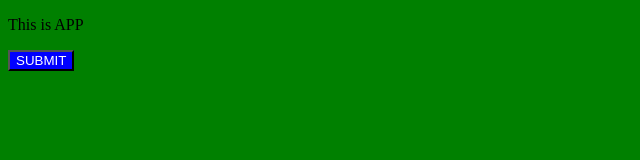
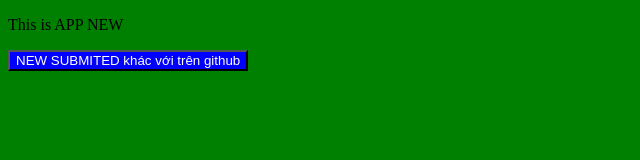
Before and after one commit to tttruong2002/git-tutorial, a plain HTML site: page index.html in a window 1280 px wide. Shown: the whole page, without its empty margins (0-640 px from the left). Drawn offline with Linux system fonts and the light colour scheme.

Commit message:
Update index html file new

```diff
--- a/index.html
+++ b/index.html
@@ -8,7 +8,7 @@
     <link rel="stylesheet" href="index2.css" />
   </head>
   <body>
-    <p>This is APP</p>
-    <button>SUBMIT</button>
+    <p>This is APP NEW</p>
+    <button>NEW SUBMITED khác với trên github</button>
   </body>
 </html>
```
